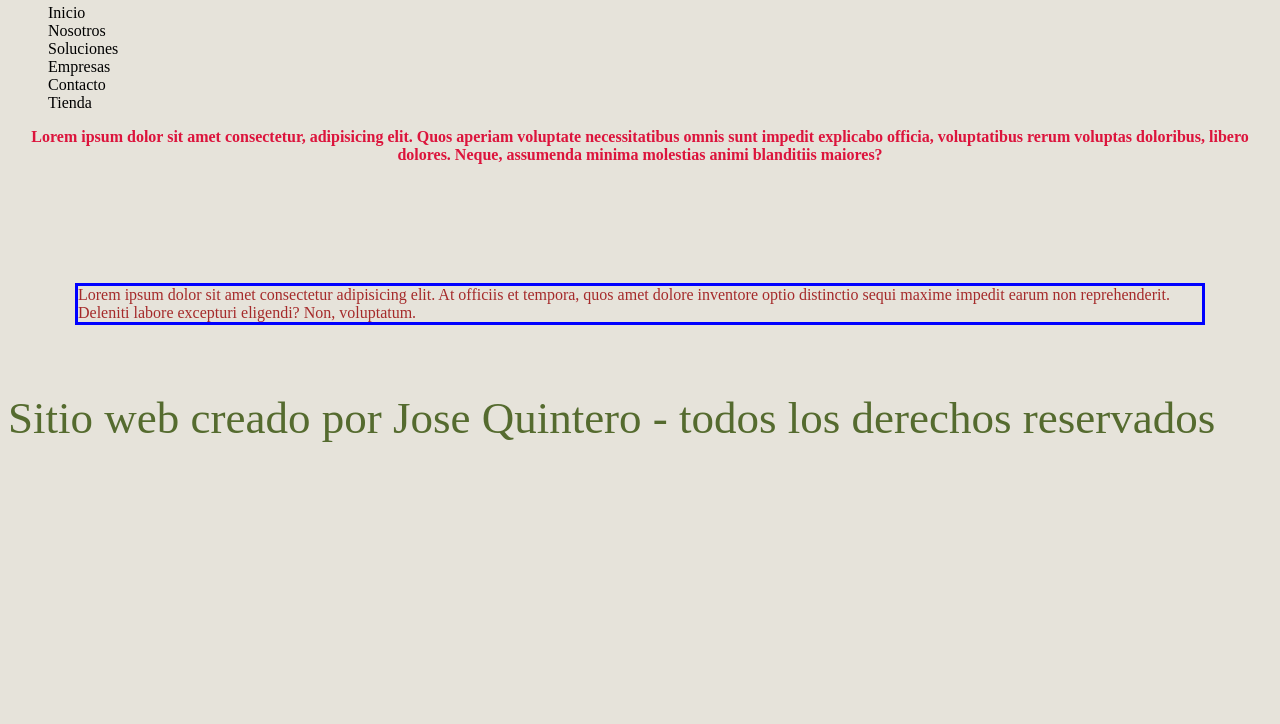
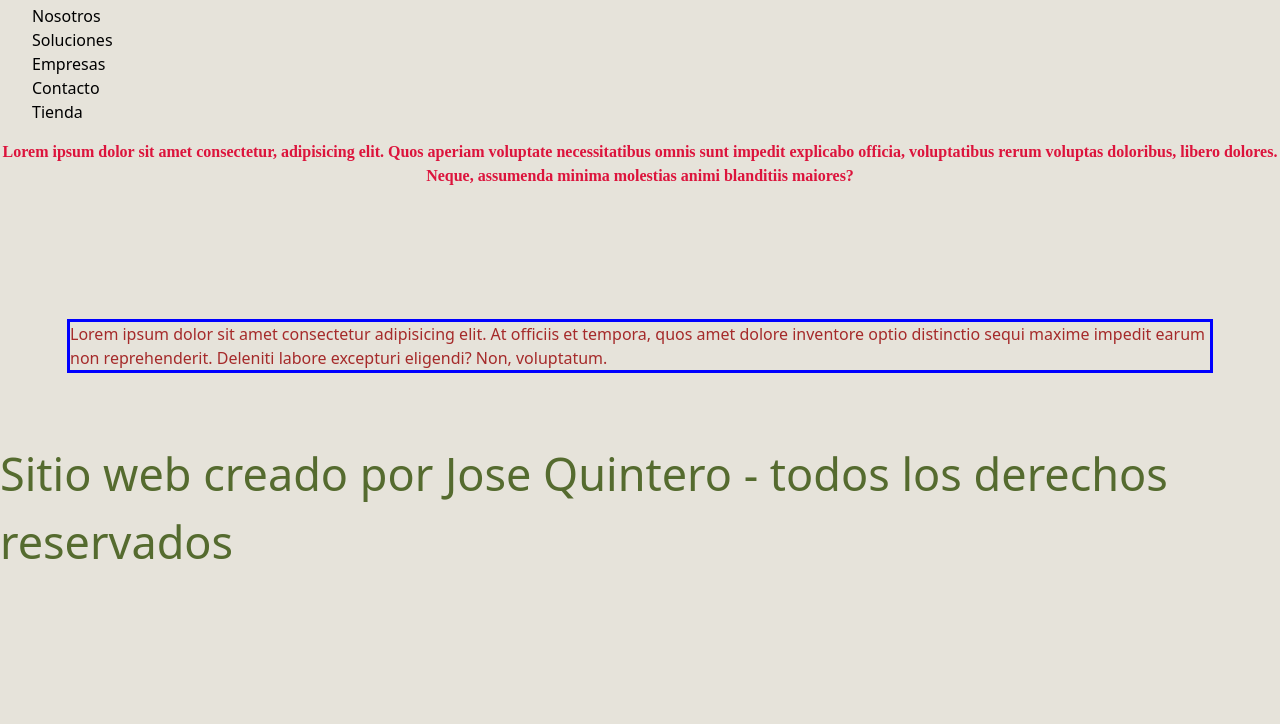
Before and after one commit to neoespartano/proyectoch, a plain HTML site: page index.html in a window 1280 px wide. Shown: the part 76-800 px from the top of the page. Drawn offline with nearby package versions, Linux system fonts and the light colour scheme.

Commit message:
conect BS

```diff
--- a/index.html
+++ b/index.html
@@ -5,6 +5,9 @@
     <meta charset="UTF-8">
     <meta name="viewport" content="width=device-width, initial-scale=1.0">
     <title>Document</title>
+    <!-- CSS BS-->
+    <link href="https://cdn.jsdelivr.net/npm/bootstrap@5.3.2/dist/css/bootstrap.min.css" rel="stylesheet" integrity="sha384-T3c6CoIi6uLrA9TneNEoa7RxnatzjcDSCmG1MXxSR1GAsXEV/Dwwykc2MPK8M2HN" crossorigin="anonymous">
+    <!-- CSS LOCAL-->
     <link rel="stylesheet" href="css/estilo.css">
 </head>
 
```
